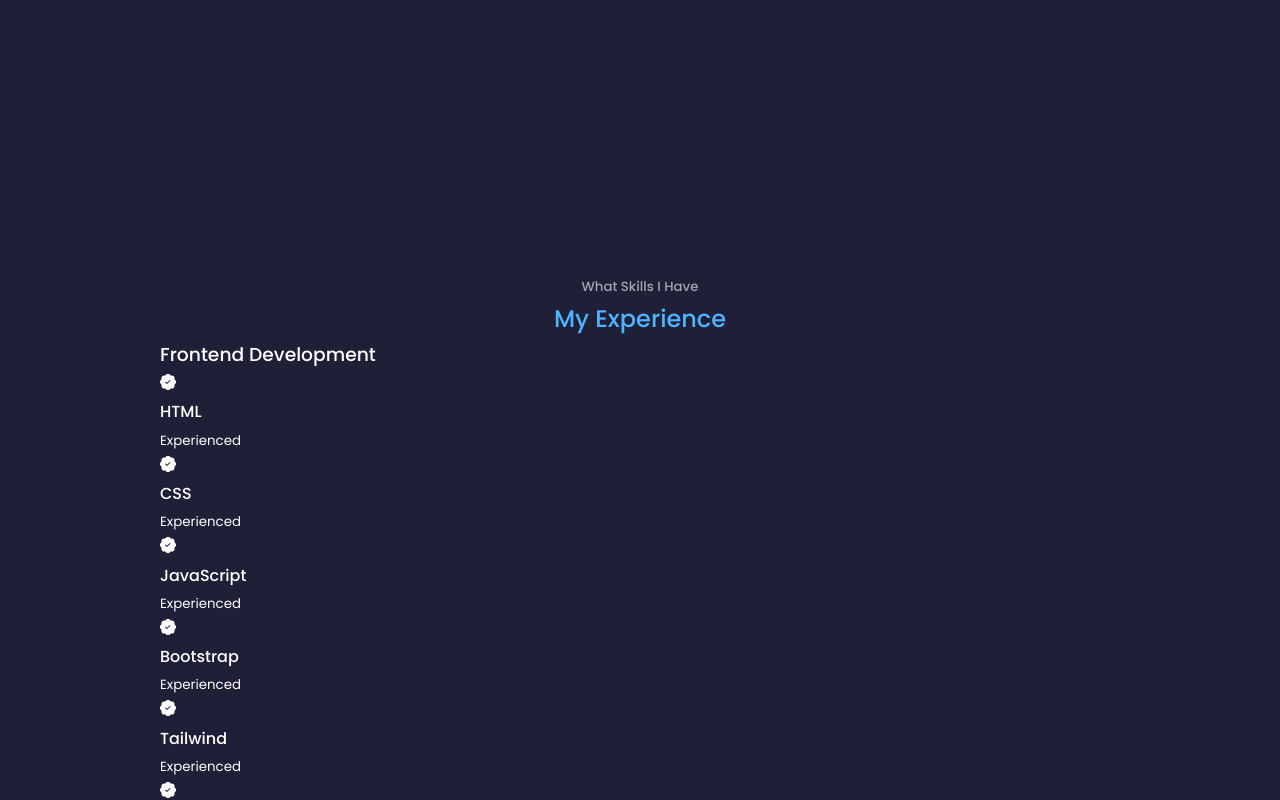
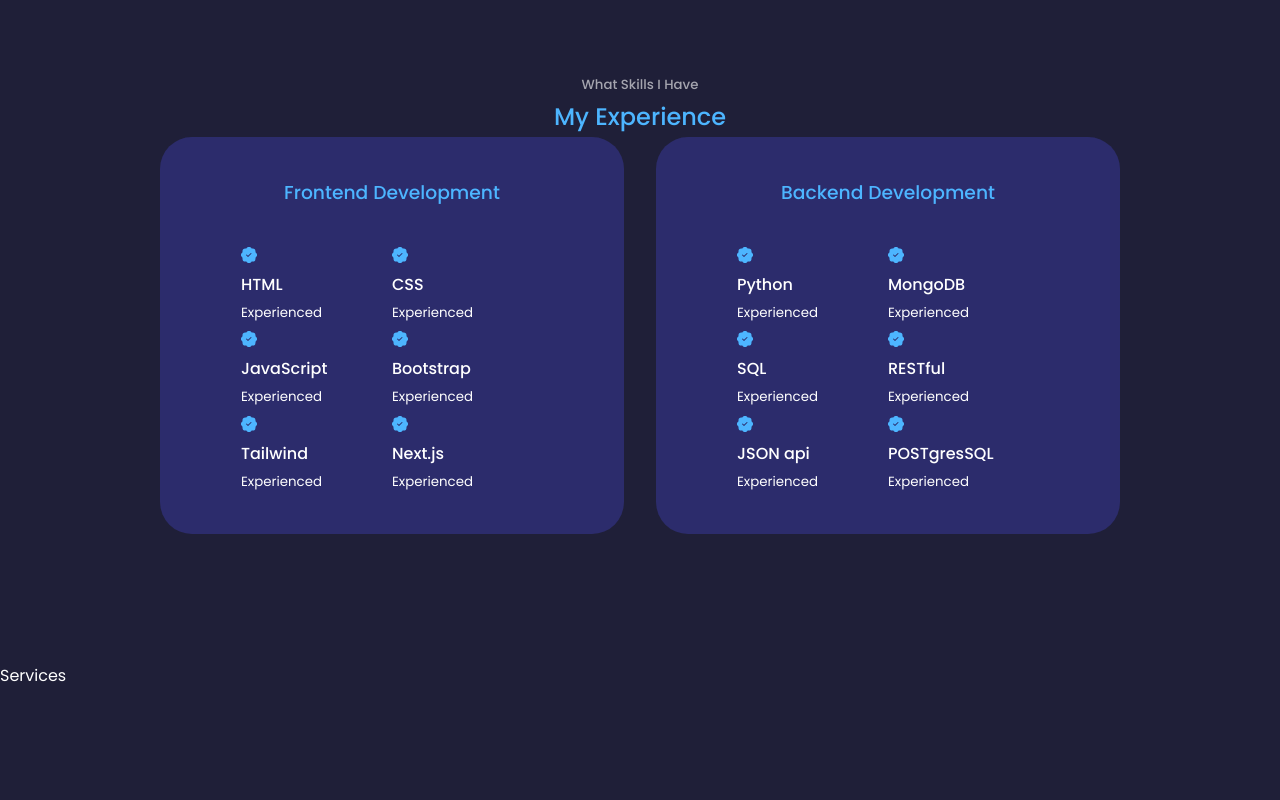
Before and after one commit to mdamapong/Porfolio, a React (Create React App) app: page / in a window 1280 px wide. Shown: the part 1580-2380 px from the top of the page. Built offline with nearby package versions, Linux system fonts and the light colour scheme.

Commit message:
finish exp section

```diff
--- a/src/components/experience/Experience.jsx
+++ b/src/components/experience/Experience.jsx
@@ -13,39 +13,74 @@
       <div className='container experience__container'>
         <div className="experience__frontend">
           <h3>Frontend Development</h3>
-
-        </div>
-        <div className="experience__backend">
+          <div className='experience__content'>
             <article className='experience__details'>
-            <BsPatchCheckFill />
+              <BsPatchCheckFill className='experience__details-icon' />
               <h4>HTML</h4>
               <small className='text-light'>Experienced</small>
             </article>
             <article className='experience__details'>
-            <BsPatchCheckFill />
+              <BsPatchCheckFill className='experience__details-icon' />
               <h4>CSS</h4>
               <small className='text-light'>Experienced</small>
             </article>
             <article className='experience__details'>
-            <BsPatchCheckFill />
+              <BsPatchCheckFill className='experience__details-icon' />
               <h4>JavaScript</h4>
               <small className='text-light'>Experienced</small>
             </article>
             <article className='experience__details'>
-            <BsPatchCheckFill />
+              <BsPatchCheckFill className='experience__details-icon' />
               <h4>Bootstrap</h4>
               <small className='text-light'>Experienced</small>
             </article>
             <article className='experience__details'>
-            <BsPatchCheckFill />
+              <BsPatchCheckFill className='experience__details-icon' />
               <h4>Tailwind</h4>
               <small className='text-light'>Experienced</small>
             </article>
             <article className='experience__details'>
-            <BsPatchCheckFill />
+              <BsPatchCheckFill className='experience__details-icon' />
               <h4>Next.js</h4>
               <small className='text-light'>Experienced</small>
             </article>
+          </div>
+        </div>
+        <div className="experience__backend">
+          <h3>Backend Development</h3>
+          <div className='experience__content'>
+
+            <article className='experience__details'>
+              <BsPatchCheckFill className='experience__details-icon' />
+              <h4>Python</h4>
+              <small className='text-light'>Experienced</small>
+            </article>
+            <article className='experience__details'>
+              <BsPatchCheckFill className='experience__details-icon' />
+              <h4>MongoDB</h4>
+              <small className='text-light'>Experienced</small>
+            </article>
+            <article className='experience__details'>
+              <BsPatchCheckFill className='experience__details-icon' />
+              <h4>SQL</h4>
+              <small className='text-light'>Experienced</small>
+            </article>
+            <article className='experience__details'>
+              <BsPatchCheckFill className='experience__details-icon' />
+              <h4>RESTful</h4>
+              <small className='text-light'>Experienced</small>
+            </article>
+            <article className='experience__details'>
+              <BsPatchCheckFill className='experience__details-icon' />
+              <h4>JSON api</h4>
+              <small className='text-light'>Experienced</small>
+            </article>
+            <article className='experience__details'>
+              <BsPatchCheckFill className='experience__details-icon' />
+              <h4>POSTgresSQL</h4>
+              <small className='text-light'>Experienced</small>
+            </article>
+          </div>
 
         </div>
       </div>
--- a/src/components/experience/experience.css
+++ b/src/components/experience/experience.css
@@ -0,0 +1,67 @@
+.experience__container {
+    display: grid;
+    grid-template-columns: 1fr 1fr;
+    gap: 2rem;
+}
+
+.experience__container>div {
+    background: var(--color-bg-variant);
+    padding: 2.4rem 5rem;
+    border-radius: 2rem;
+    border: 1px solid transparent;
+    transition: var(--transition);
+}
+
+.experience__container>div:hover {
+    background: transparent;
+    border-color: var(--color-primary-variant);
+    cursor: default;
+}
+
+.experience__container>div h3 {
+    text-align: center;
+    margin-bottom: 2rem;
+    color: var(--color-primary);
+}
+
+.experience__content {
+    display: grid;
+    grid-template-columns: 1fr 1fr;
+}
+
+.experience__details-icon {
+    margin-top: 6px;
+    color: var(--color-primary);
+}
+
+/* =============== MEDIA QUERIES (MEDIUM DEVICES) ============ */
+
+@media screen and (max-width: 1024px) {
+    .experience__container {
+        grid-template-columns: 1fr;
+    }
+
+    .experience__container>div {
+        width: 80%;
+        padding: 2rem;
+        margin: 0 auto;
+    }
+
+    .experience__content {
+        padding: 1rem;
+    }
+
+}
+
+/* =============== MEDIA QUERIES (SMALL DEVICES) ============ */
+
+@media screen and (max-width: 600px) {
+    .experience__container {
+        gap: 1rem;
+    }
+
+    .experience__container>div {
+        width: 100%;
+        padding: 2rem 1rem;
+    }
+}
--- a/src/index.css
+++ b/src/index.css
@@ -63,7 +63,6 @@
 
 section {
     margin-top: 8rem;
-    height: 100vh;
 }
 
 section>h2,
```
Lines whose indentation alone changed are shown as unchanged.
